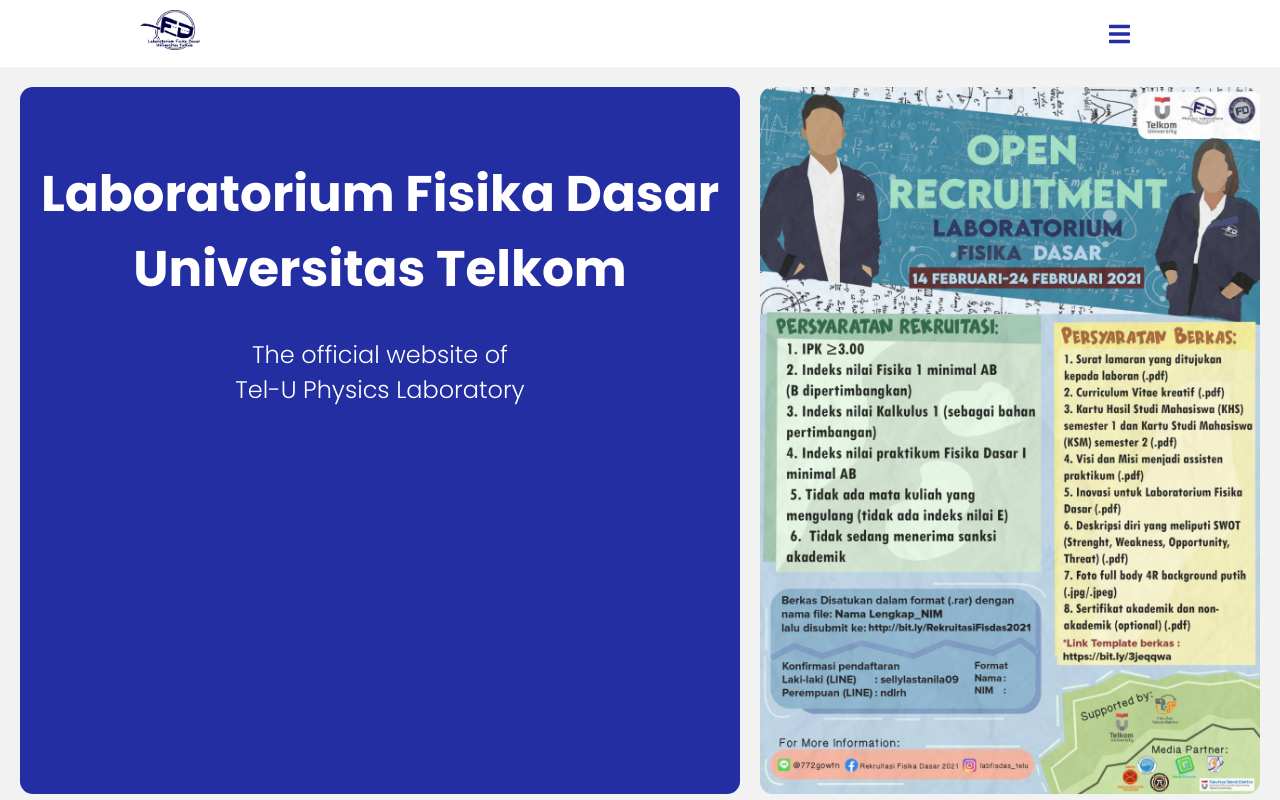
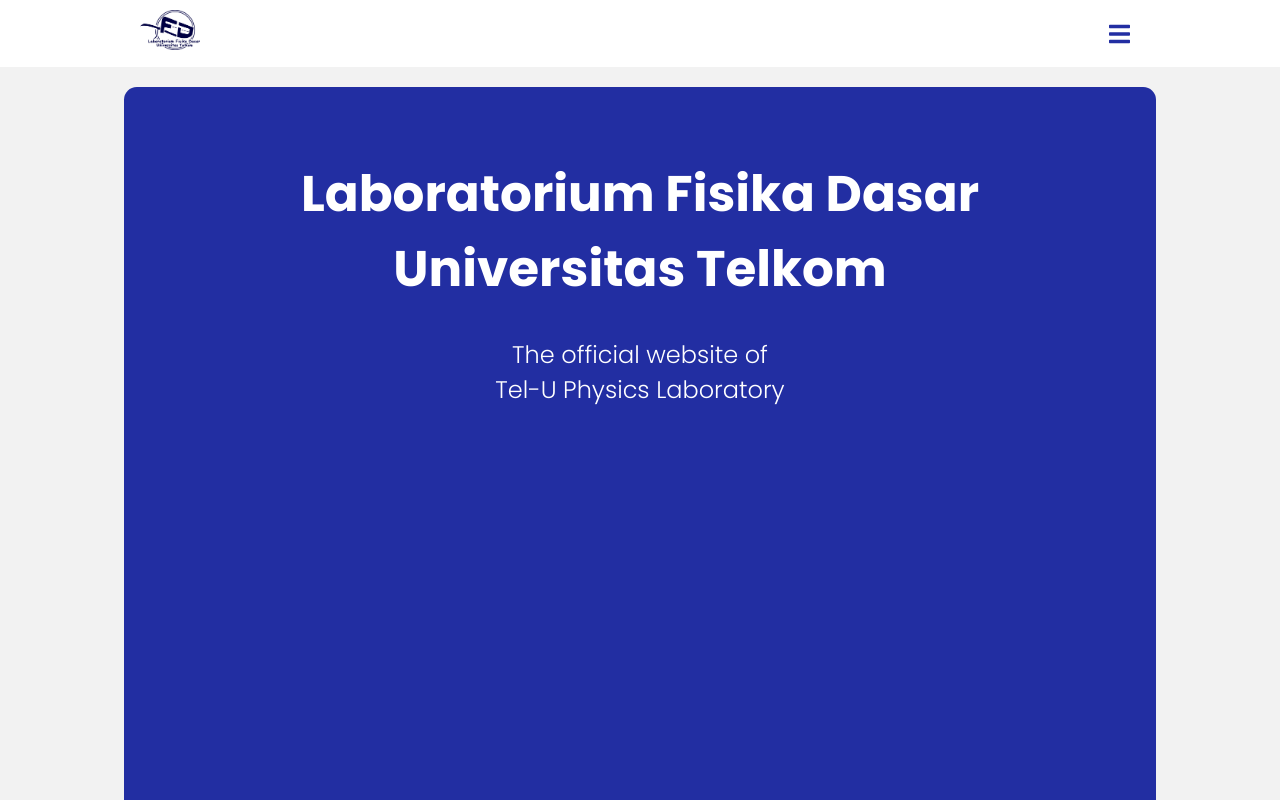
Before and after one commit to izzuzantyaf/fisdasweb, a React (Create React App) app: page / in a window 1280 px wide. Shown: the top 800 px of the page. Built offline with nearby package versions, Linux system fonts and the light colour scheme.

Commit message:
remove open recruitment poster

```diff
--- a/src/components/hero/hero.jsx
+++ b/src/components/hero/hero.jsx
@@ -1,7 +1,7 @@
 import React, { useEffect } from 'react'
 import './hero.scss'
 
-import oprecPoster from '../../assets/img/poster_rekruitasi_21.jpg'
+// import oprecPoster from '../../assets/img/poster_rekruitasi_21.jpg'
 
 // level 0 component
 export default function Hero() {
@@ -16,7 +16,7 @@
                 <div className="main-title">Laboratorium Fisika Dasar <br></br> Universitas Telkom</div>
                 <div className="desc">The official website of<br />Tel-U Physics Laboratory</div>
             </div>
-            <img src={oprecPoster} alt="rekruitasi" style={{ maxWidth: 500, borderRadius: '0.8em' }} />
+            {/* <img src={oprecPoster} alt="rekruitasi" style={{ maxWidth: 500, borderRadius: '0.8em' }} /> */}
         </section>
     )
 }
--- a/src/components/hero/hero.scss
+++ b/src/components/hero/hero.scss
@@ -1,11 +1,11 @@
 .hero {
     display: flex;
-    flex-direction: column;
+    // flex-direction: column;
     justify-content: center;
-    align-items: center;
+    // align-items: center;
     gap: 20px;
     min-height: 100vmin;
-    max-height: 1000px;
+    // max-height: 1000px;
     padding: 20px;
 
     .container{
@@ -54,7 +54,7 @@
 @media (min-width: 992px) {
     .hero{
         flex-direction: row;
-        min-height: 0;
+        // min-height: 0;
         align-items: stretch;
 
         .container {
```
